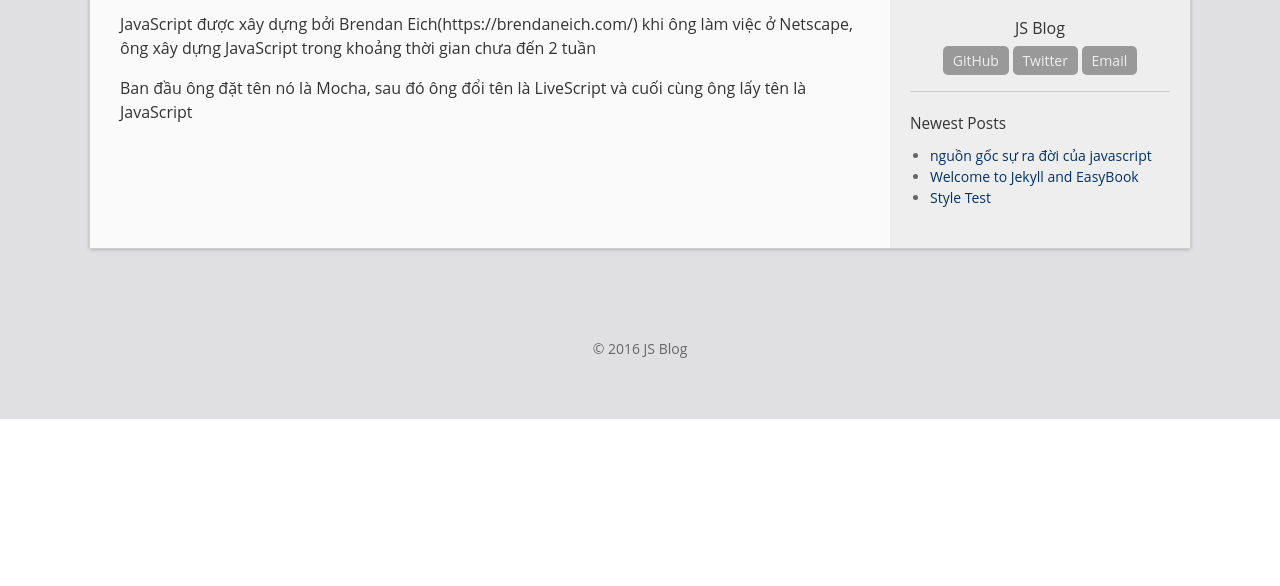
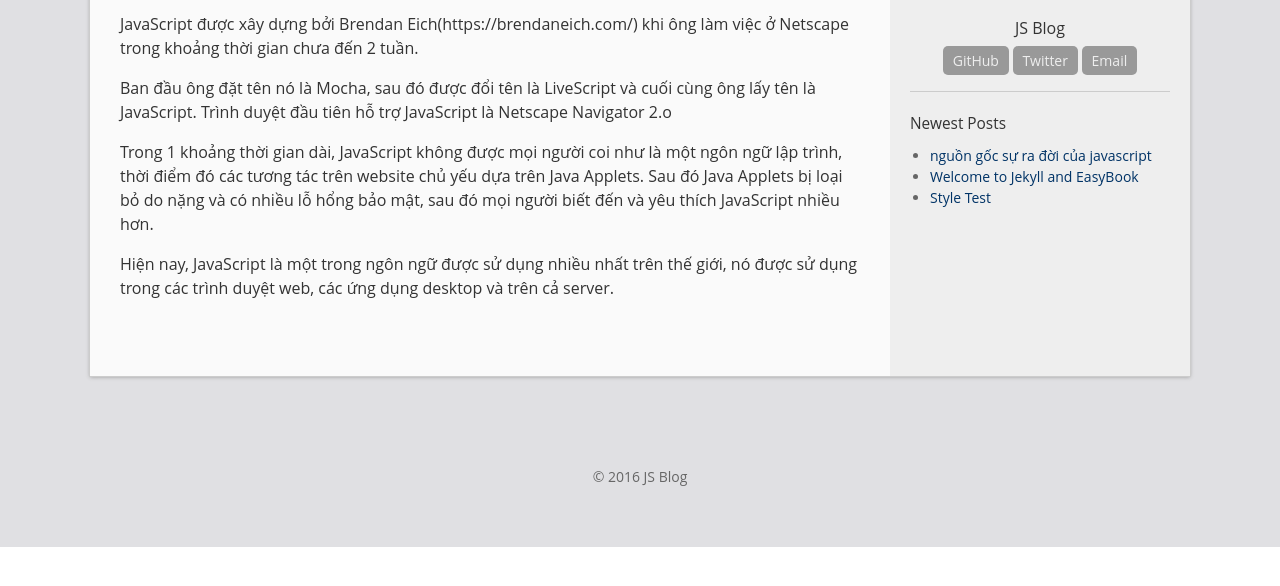
Before and after one commit to jsblog-xyz/jsblog-xyz.github.io, a Jekyll site: the page built from _posts/2017-03-08-nguon-goc-ra-doi-cua-javascript.md, in a window 1280 px wide, cut to the strip 261-847 px from the top of the page. Built offline with Jekyll 4.4.1, drawn with Linux system fonts in a browser that asks for light colours; comment, search, counter and statistics services are not loaded.

Commit message:
Commit by toaihv

```diff
--- a/_posts/2017-03-08-nguon-goc-ra-doi-cua-javascript.md
+++ b/_posts/2017-03-08-nguon-goc-ra-doi-cua-javascript.md
@@ -5,6 +5,10 @@ date:   2017-08-03 21:31:13
 categories :
 - JavaScript
 ---
-JavaScript được xây dựng bởi Brendan Eich(https://brendaneich.com/) khi ông làm việc ở Netscape, ông xây dựng JavaScript trong khoảng thời gian chưa đến 2 tuần
+JavaScript được xây dựng bởi Brendan Eich(https://brendaneich.com/) khi ông làm việc ở Netscape trong khoảng thời gian chưa đến 2 tuần.
 
-Ban đầu ông đặt tên nó là Mocha, sau đó ông đổi tên là LiveScript và cuối cùng ông lấy tên là JavaScript
+Ban đầu ông đặt tên nó là Mocha, sau đó được đổi tên là LiveScript và cuối cùng ông lấy tên là JavaScript. Trình duyệt đầu tiên hỗ trợ JavaScript là Netscape Navigator 2.o
+
+Trong 1 khoảng thời gian dài, JavaScript không được mọi người coi như là một ngôn ngữ lập trình, thời điểm đó các tương tác trên website chủ yếu dựa trên Java Applets. Sau đó Java Applets bị loại bỏ do nặng và có nhiều lỗ hổng bảo mật, sau đó mọi người biết đến và yêu thích JavaScript nhiều hơn.
+
+Hiện nay, JavaScript là một trong ngôn ngữ được sử dụng nhiều nhất trên thế giới, nó được sử dụng trong các trình duyệt web, các ứng dụng desktop và trên cả server.
```
